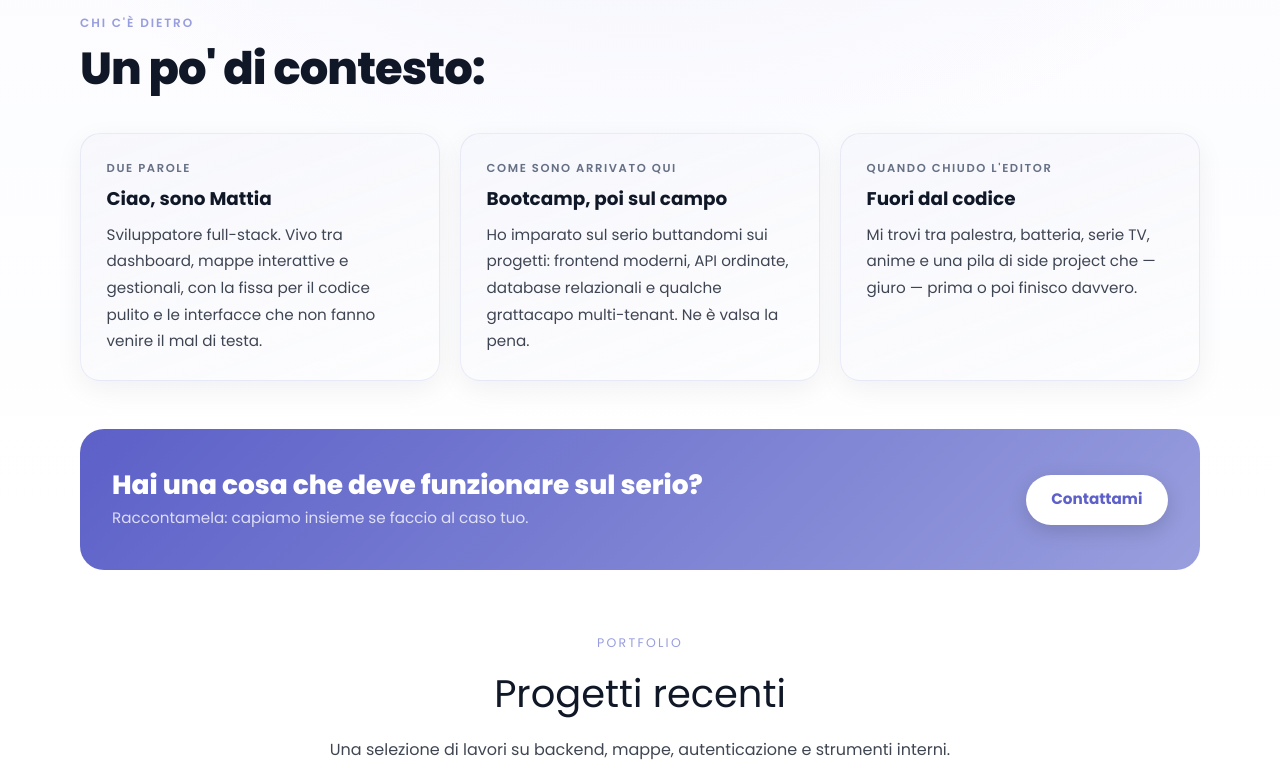
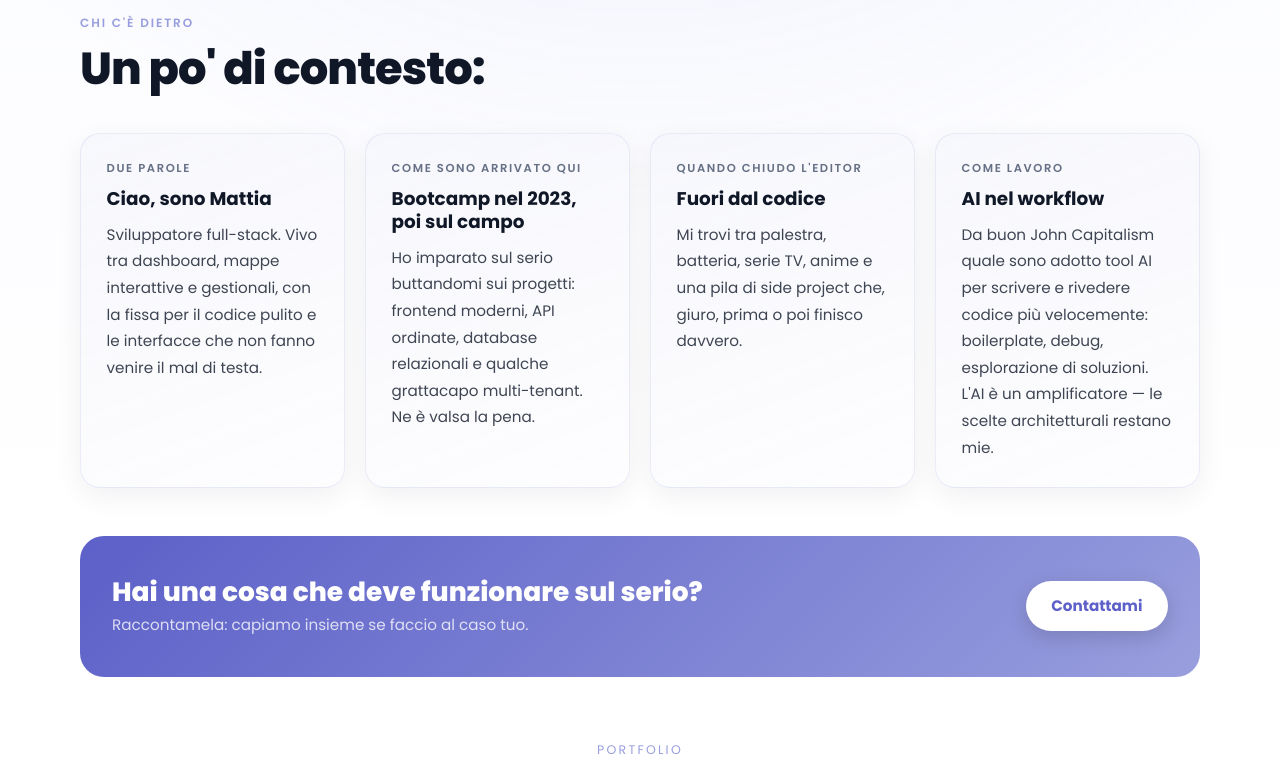
Before and after one commit to MattiaPaiano91/My-portfolio, a Vue app: page / in a window 1280 px wide. Shown: the part 760-1528 px from the top of the page. Built offline with nearby package versions, Linux system fonts and the light colour scheme.

Commit message:
refactor: update AboutMe component styles for better layout and adjust text content in about.js for clarity

```diff
--- a/src/components/AboutMe.vue
+++ b/src/components/AboutMe.vue
@@ -155,8 +155,8 @@ onMounted(() => {
 }
 
 .bio-card {
-  flex: 1 1 calc((100% - 2.5rem) / 3);
-  min-width: 260px;
+  flex: 1 1 calc((100% - 3.75rem) / 4);
+  min-width: 240px;
   padding: 1.6rem;
   border-radius: 20px;
   border: 1px solid rgba(152, 158, 221, 0.18);
--- a/src/data/about.js
+++ b/src/data/about.js
@@ -2,7 +2,7 @@ export const serviceCards = [
   { num: "01", label: "Frontend moderni" },
   { num: "02", label: "Backend ordinati" },
   { num: "03", label: "Dashboard & mappe" },
-  { num: "04", label: "API senza paura" },
+  { num: "04", label: "API pulite" },
 ];
 
 export const introCards = [
@@ -13,12 +13,17 @@ export const introCards = [
   },
   {
     eyebrow: "Come sono arrivato qui",
-    title: "Bootcamp, poi sul campo",
+    title: "Bootcamp nel 2023, poi sul campo",
     text: "Ho imparato sul serio buttandomi sui progetti: frontend moderni, API ordinate, database relazionali e qualche grattacapo multi-tenant. Ne è valsa la pena.",
   },
   {
     eyebrow: "Quando chiudo l'editor",
     title: "Fuori dal codice",
-    text: "Mi trovi tra palestra, batteria, serie TV, anime e una pila di side project che — giuro — prima o poi finisco davvero.",
+    text: "Mi trovi tra palestra, batteria, serie TV, anime e una pila di side project che, giuro, prima o poi finisco davvero.",
+  },
+  {
+    eyebrow: "Come lavoro",
+    title: "AI nel workflow",
+    text: "Da buon John Capitalism quale sono adotto tool AI per scrivere e rivedere codice più velocemente: boilerplate, debug, esplorazione di soluzioni. L'AI è un amplificatore — le scelte architetturali restano mie.",
   },
 ];
--- a/src/pages/ProjectIndex.vue
+++ b/src/pages/ProjectIndex.vue
@@ -49,6 +49,7 @@ onMounted(() => {
   margin: 0 auto;
   min-height: vars.$mainHeight;
   padding-bottom: 4rem;
+  padding: 2rem 1rem 4rem;
 }
 
 .project-list {
```
